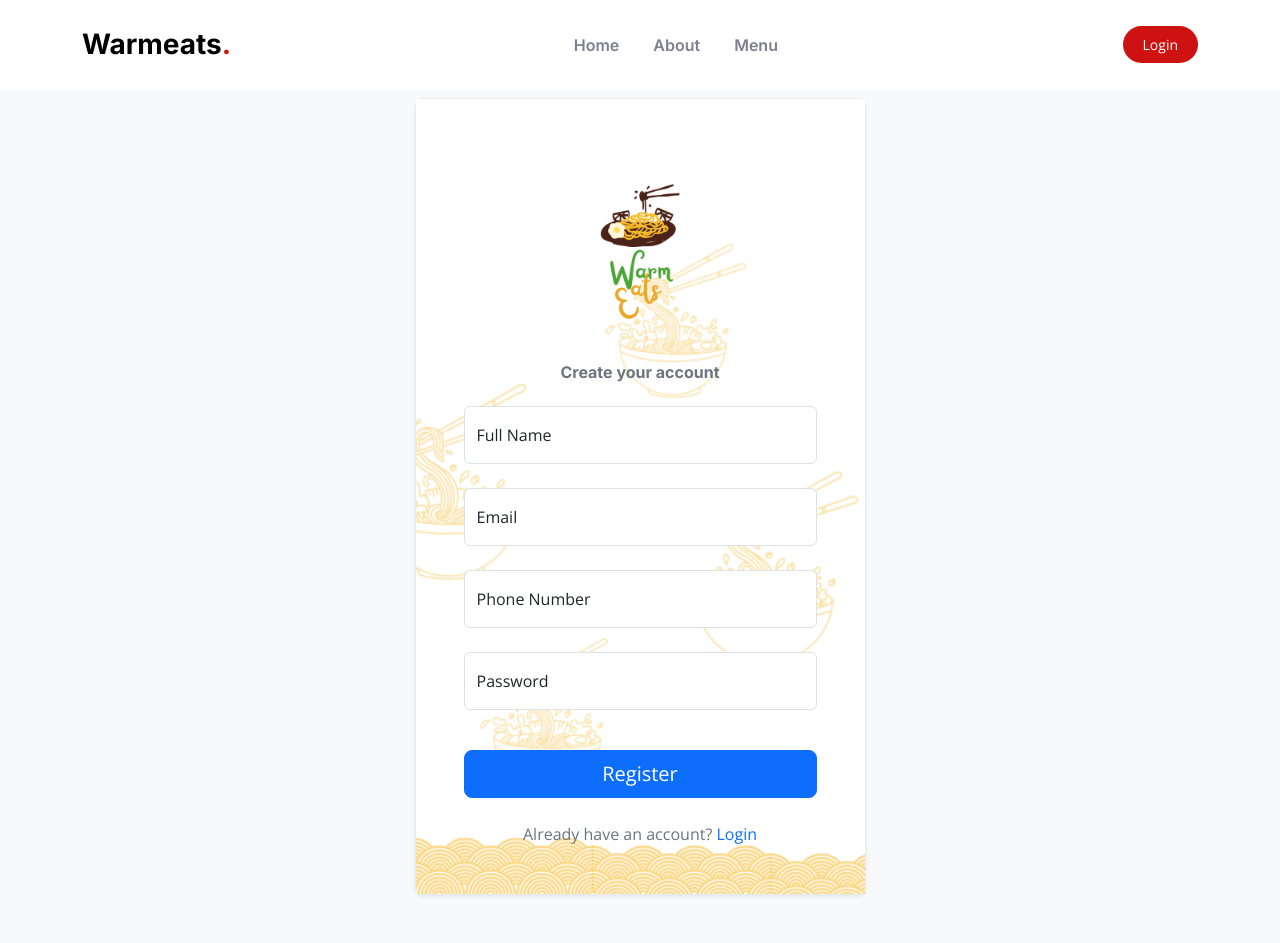
After one commit to fikriastamaa/Warmeats, a PHP site: page /register.php in a window 1280 px wide. The commit adds this page. Run offline with PHP 8.4, Linux system fonts and the light colour scheme.

Commit message:
Progres ke-5

```diff
--- a/views/assets/js/main.js
+++ b/views/assets/js/main.js
@@ -247,3 +247,66 @@
     aos_init();
   });
 })();
+
+$(document).ready(function () {
+  // Lakukan permintaan AJAX untuk mengambil data Warmindo dari backend
+  $.ajax({
+      url: "http://localhost:3307/api/warmindos/fetch-all", // Sesuaikan dengan endpoint yang Anda miliki
+      method: "GET",
+      success: function (response) {
+          // Ketika permintaan berhasil, tambahkan data Warmindo ke dalam daftar kartu
+          response.warmindo.forEach(function (warmindo, index) {
+              $("#warmindo-list").append(`
+          <div class="col-lg-4 menu-item">
+            <a href="" class="glightbox">
+              <img src="${warmindo.picture}" class="menu-img img-fluid rounded-circle"  weidth="100" height="100" alt="${warmindo.name}">
+            </a>
+            <div class="card-body text-center">
+              <h5>${warmindo.name}</h5>
+              <p class="ingredients">${warmindo.address}</p>
+              <button class="btn btn-secondary" onclick="lihatWarmindo(${warmindo.id})">Lihat Warmindo</button>
+            </div>
+          </div>
+        `);
+      });
+    },
+    error: function (xhr, status, error) {
+      console.error("Error:", error);
+    },
+  });
+
+  // Dapatkan warmindoId dari URL
+  var urlParams = new URLSearchParams(window.location.search);
+  var warmindoId = urlParams.get('warmindoId');
+
+  // Lakukan permintaan AJAX
+  $.ajax({
+      url: "http://localhost:3307/api/menus/fetch-all/" + warmindoId,
+      method: "GET",
+      success: function(response) {
+          if (response.status === "Success") {
+              response.menus.forEach(function(menu, index) {
+                  $("#menu-list").append(`
+                      <div class="col-lg-4 menu-item">
+                          <a href="${menu.picture}" class="glightbox">
+                              <img src="${menu.picture}" class="menu-img img-fluid" alt="${menu.name}">
+                          </a>
+                          <h4>${menu.name}</h4>
+                          <p class="price">Rp.${menu.price}</p>
+                      </div>
+                  `);
+              });
+          } else {
+              console.error("Error:", response.message);
+          }
+      },
+      error: function(xhr, status, error) {
+          console.error("Error:", error);
+      },
+  });
+});
+
+function lihatWarmindo(warmindoId) {
+  // Redirect ke halaman warmindomenu.php dengan menyertakan parameter warmindoId
+  window.location.href = `warmindomenu.php?warmindoId=${warmindoId}`;
+}
--- /dev/null
+++ b/views/register.php
@@ -0,0 +1,152 @@
+<!DOCTYPE html>
+<html lang="en">
+
+<head>
+    <meta charset="utf-8" />
+    <meta content="width=device-width, initial-scale=1.0" name="viewport" />
+
+    <title>Warmeats - Register</title>
+    <meta content="" name="description" />
+    <meta content="" name="keywords" />
+
+    <!-- Favicons -->
+    <link href="assets/img/logo.jpg" rel="icon" />
+    <link href="assets/img/apple-touch-icon.png" rel="apple-touch-icon" />
+
+    <!-- Google Fonts -->
+    <link rel="preconnect" href="https://fonts.googleapis.com" />
+    <link rel="preconnect" href="https://fonts.gstatic.com" crossorigin />
+    <link href="https://fonts.googleapis.com/css2?family=Open+Sans:ital,wght@0,300;0,400;0,500;0,600;0,700;1,300;1,400;1,600;1,700&family=Amatic+SC:ital,wght@0,300;0,400;0,500;0,600;0,700;1,300;1,400;1,500;1,600;1,700&family=Inter:ital,wght@0,300;0,400;0,500;0,600;0,700;1,300;1,400;1,500;1,600;1,700&display=swap" rel="stylesheet" />
+
+    <!-- Vendor CSS Files -->
+    <link href="assets/vendor/bootstrap/css/bootstrap.min.css" rel="stylesheet" />
+    <link href="assets/vendor/bootstrap-icons/bootstrap-icons.css" rel="stylesheet" />
+    <link href="assets/vendor/aos/aos.css" rel="stylesheet" />
+    <link href="assets/vendor/glightbox/css/glightbox.min.css" rel="stylesheet" />
+    <link href="assets/vendor/swiper/swiper-bundle.min.css" rel="stylesheet" />
+
+    <!-- Template Main CSS File -->
+    <link href="assets/css/main.css" rel="stylesheet" />
+    <style>
+        body,
+        html {
+            height: 100%;
+        }
+
+        .vertical-center {
+            min-height: 100%;
+            display: flex;
+            align-items: center;
+        }
+
+        .register-card {
+            margin-top: 50px;
+            /* Menurunkan card agar tidak bertabrakan dengan navbar */
+        }
+    </style>
+</head>
+
+<body>
+    <!-- ======= Header ======= -->
+    <header id="header" class="header fixed-top d-flex align-items-center">
+        <div class="container d-flex align-items-center justify-content-between">
+            <a href="index.html" class="logo d-flex align-items-center me-auto me-lg-0">
+                <!-- Uncomment the line below if you also wish to use an image logo -->
+                <!-- <img src="assets/img/logo.png" alt=""> -->
+                <h1>Warmeats<span>.</span></h1>
+            </a>
+
+            <nav id="navbar" class="navbar">
+                <ul>
+                    <li><a href="index.html">Home</a></li>
+                    <li><a href="#about">About</a></li>
+                    <li><a href="#menu">Menu</a></li>
+                </ul>
+            </nav>
+            <!-- .navbar -->
+
+            <a class="btn-book-a-table" href="#book-a-table">Login</a>
+            <i class="mobile-nav-toggle mobile-nav-show bi bi-list"></i>
+            <i class="mobile-nav-toggle mobile-nav-hide d-none bi bi-x"></i>
+        </div>
+    </header>
+    <!-- End Header -->
+
+    <!-- Register Section -->
+    <div class="bg-light py-3 py-md-5 vertical-center">
+        <div class="container">
+            <div class="row justify-content-center">
+                <div class="col-12 col-sm-10 col-md-8 col-lg-6 col-xl-5 col-xxl-4 register-card"> <!-- Menambahkan kelas 'register-card' untuk menyesuaikan margin -->
+                    <div class="card border border-light-subtle rounded-3 shadow-sm">
+                        <div class="card-body p-3 p-md-4 p-xl-5" style="background-image: url(assets/img/bgcard.png); background-repeat: no-repeat; background-size: cover; background-position: center;">
+                            <div class="text-center mb-3">
+                                <a href="#!">
+                                    <img src="./assets/img/Warmeats.png" alt="Warmeats Logo" width="200" height="200">
+                                </a>
+                            </div>
+
+                            <h2 class="fs-6 fw-bold text-center text-secondary mb-4">Create your account</h2>
+
+                            <form method="post" action="http://localhost:3307/api/users/register" id="#registerForm">
+                                <div class="row gy-2 overflow-hidden">
+                                    <div class="col-12">
+                                        <div class="form-floating mb-3">
+                                            <input type="text" class="form-control" name="fullName" id="fullName" placeholder="Your Full Name" required>
+                                            <label for="fullName" class="form-label">Full Name</label>
+                                        </div>
+                                    </div>
+                                    <div class="col-12">
+                                        <div class="form-floating mb-3">
+                                            <input type="email" class="form-control" name="email" id="email" placeholder="name@example.com" required>
+                                            <label for="email" class="form-label">Email</label>
+                                        </div>
+                                    </div>
+                                    <div class="col-12">
+                                        <div class="form-floating mb-3">
+                                            <input type="tel" class="form-control" name="phoneNumber" id="phoneNumber" placeholder="Your Phone Number" required>
+                                            <label for="phoneNumber" class="form-label">Phone Number</label>
+                                        </div>
+                                    </div>
+                                    <div class="col-12">
+                                        <div class="form-floating mb-3">
+                                            <input type="password" class="form-control" name="password" id="password" value="" placeholder="Password" required>
+                                            <label for="password" class="form-label">Password</label>
+                                        </div>
+                                    </div>
+                                    <div class="col-12">
+                                        <div class="d-grid my-3">
+                                            <button class="btn btn-primary btn-lg" type="submit">Register</button>
+                                        </div>
+                                    </div>
+                                    <div class="col-12">
+                                        <p class="m-0 text-secondary text-center">Already have an account? <a href="login.php" class="link-primary text-decoration-none">Login</a></p>
+                                    </div>
+                                </div>
+                            </form>
+                        </div>
+                    </div>
+                </div>
+            </div>
+        </div>
+    </div>
+    <!-- End Register Section -->
+
+    <div id="preloader"></div>
+
+    <!-- Vendor JS Files -->
+    <script src="assets/vendor/bootstrap/js/bootstrap.bundle.min.js"></script>
+    <script src="assets/vendor/aos/aos.js"></script>
+    <script src="assets/vendor/glightbox/js/glightbox.min.js"></script>
+    <script src="assets/vendor/purecounter/purecounter_vanilla.js"></script>
+    <script src="assets/vendor/swiper/swiper-bundle.min.js"></script>
+    <script src="assets/vendor/php-email-form/validate.js"></script>
+
+    <!-- jQuery -->
+    <script src="https://code.jquery.com/jquery-3.6.0.min.js"></script>
+
+    <!-- Template Main JS File -->
+    <script src="assets/js/main.js"></script>
+    <script src="assets/js/put.js"></script>
+</body>
+
+</html>
--- a/views/warmindomenu.php
+++ b/views/warmindomenu.php
@@ -86,10 +86,12 @@
             <p>Check Our <span>Warmeats Menu and Warmindo</span></p>
           </div>
 
-          <div class="container" data-aos="fade-up" data-aos-delay="300">
-            <div class="section-header">
+          <div class="tab-content" data-aos="fade-up" data-aos-delay="300">
+            <div class="tab-pane fade active show" id="menu-starters">
+              <div class="tab-header text-center">
                 <p>Menu</p>
                 <h3>Starters</h3>
+              </div>
 
                 <div class="row gy-5" id="menu-list">
 
```
Also changed, not shown: controller/user.js (+25 -21 lines), views/assets/js/put.js (deleted, +0 -62 lines), views/cek_register.php (added, +31 -0 lines), views/index.html (+8 -18 lines), views/login.html (deleted, +0 -53 lines), views/login.php (added, +142 -0 lines), views/assets/img/Warmeats.png (added), views/assets/img/bgcard.png (added).
